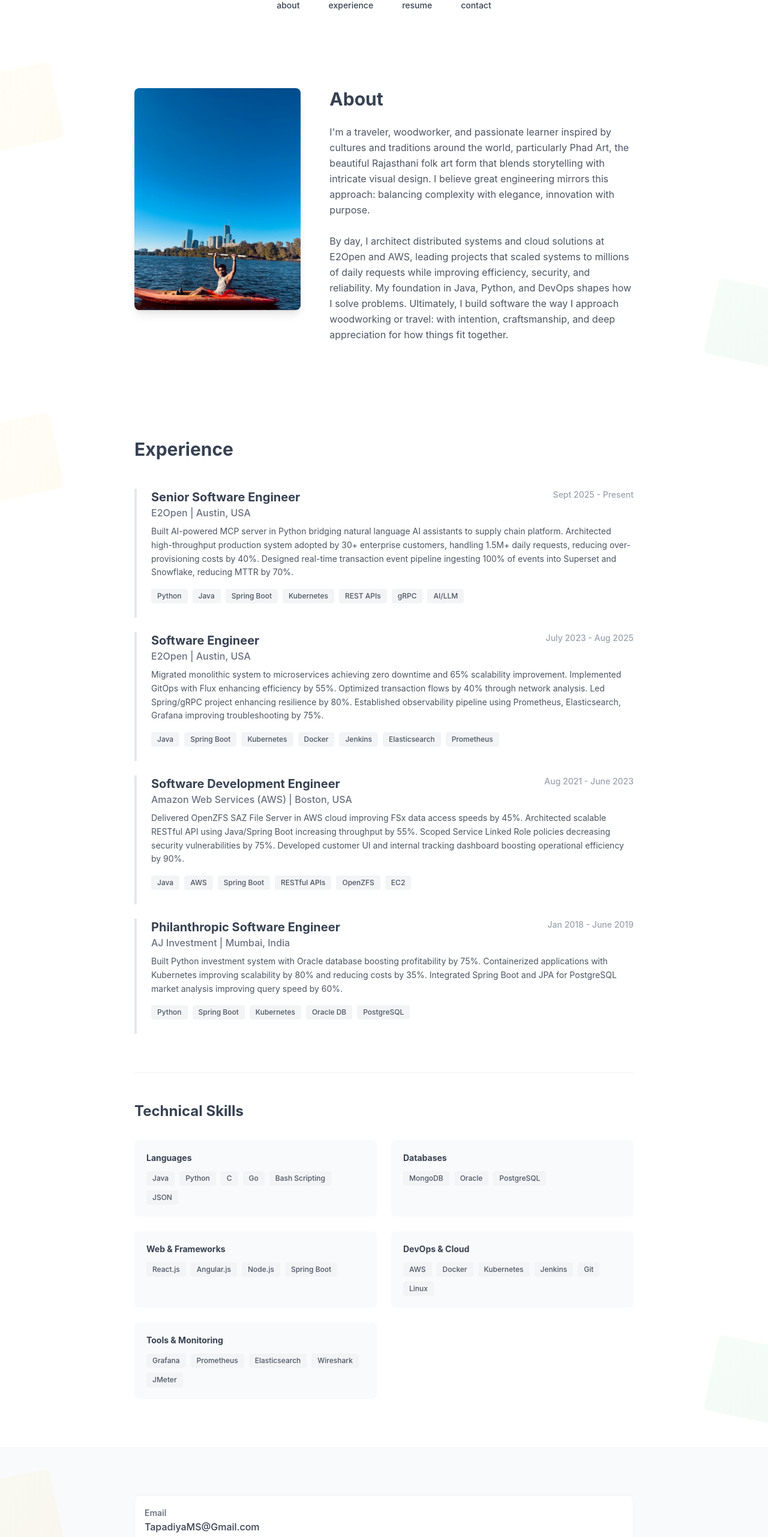
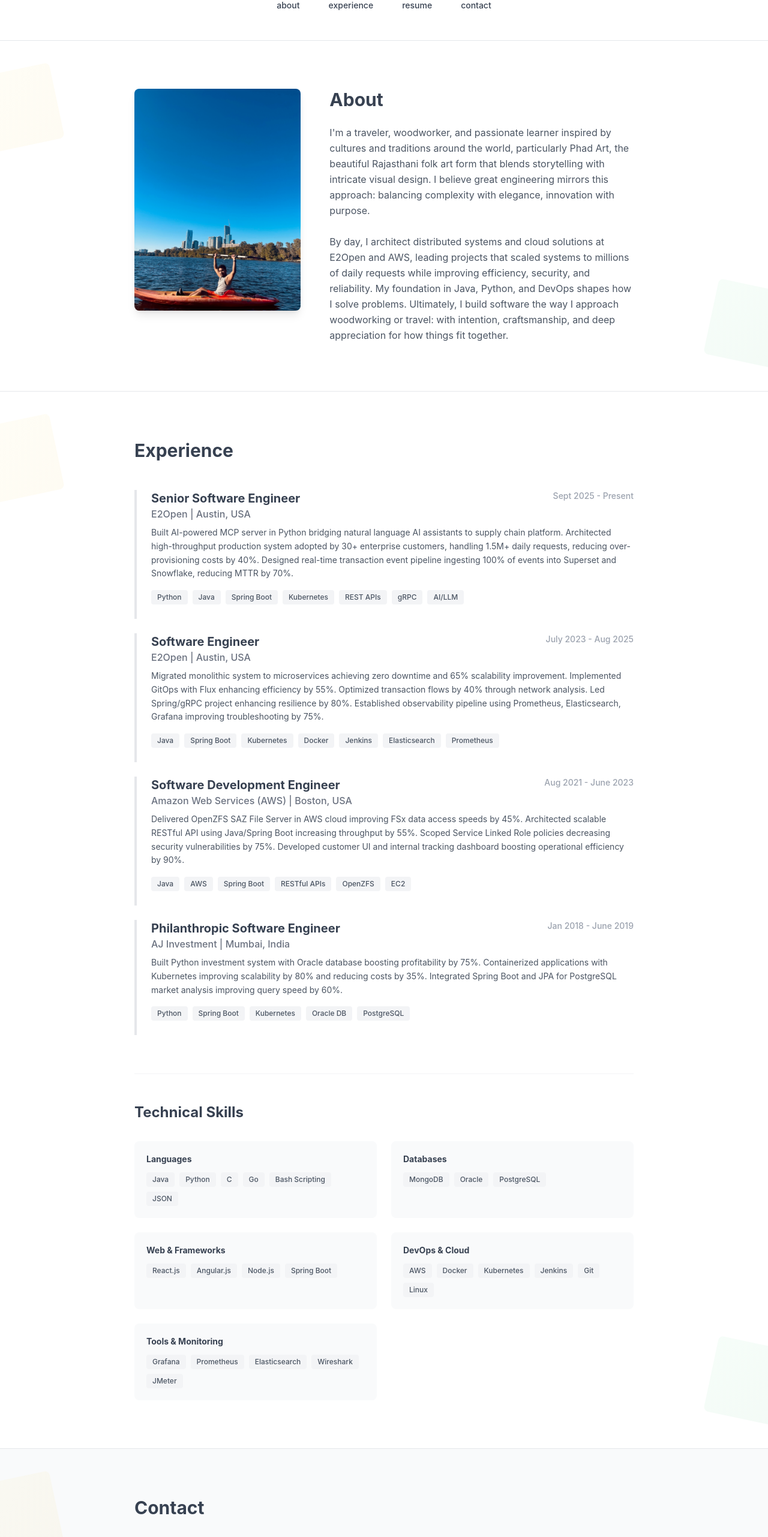
Before and after one commit to tapadiyams/portfolio, a React (Create React App) app: page / in a window 1280 px wide. Shown: the part 234-2797 px from the top of the page at 60% size. Built offline with nearby package versions, Linux system fonts and the light colour scheme.

Commit message:
Portfolio Transform

```diff
--- a/src/components/About.js
+++ b/src/components/About.js
@@ -4,7 +4,7 @@ import AnimatedSection from './AnimatedSection';
 
 export default function About() {
   return (
-    <section id="about" className="relative py-16 md:py-20 bg-white">
+    <section id="about" className="relative py-16 md:py-20 bg-white border-t border-gray-200">
       <AnimatedSection>
         <div className="max-w-4xl mx-auto px-4 sm:px-6 lg:px-8">
 
--- a/src/components/Contact.js
+++ b/src/components/Contact.js
@@ -52,9 +52,11 @@ export default function Contact() {
   ];
 
   return (
-    <section id="contact" className="py-16 md:py-20 bg-gray-50">
+    <section id="contact" className="py-16 md:py-20 bg-gray-50 border-t border-gray-200">
       <AnimatedSection>
         <div className="max-w-4xl mx-auto px-4 sm:px-6 lg:px-8">
+
+          <h2 className="text-3xl font-bold text-gray-700 mb-12">Contact</h2>
 
           <div className="space-y-4 mb-12">
             {contacts.map((contact, index) => (
--- a/src/components/Experiences.js
+++ b/src/components/Experiences.js
@@ -13,7 +13,7 @@ export default function Experiences() {
   };
 
   return (
-    <section id="experiences" className="bg-white py-16 md:py-20">
+    <section id="experiences" className="bg-white py-16 md:py-20 border-t border-gray-200">
       <AnimatedSection>
         <div className="max-w-4xl mx-auto px-4 sm:px-6 lg:px-8">
           <h2 className="text-3xl font-bold text-gray-700 mb-12">Experience</h2>
```
